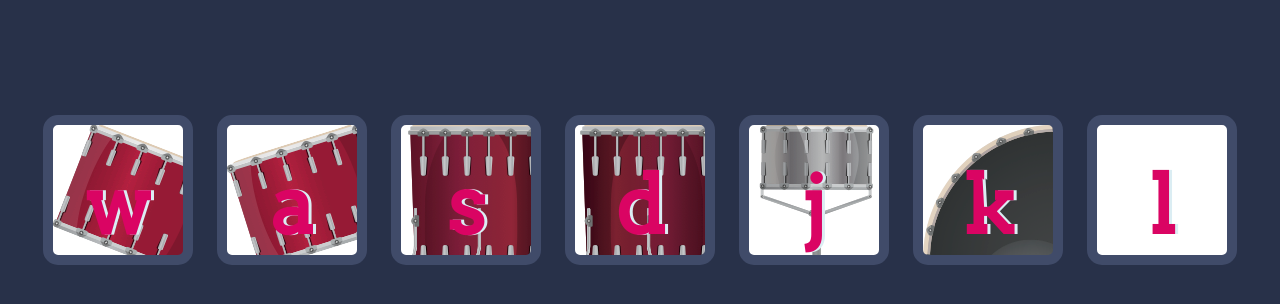
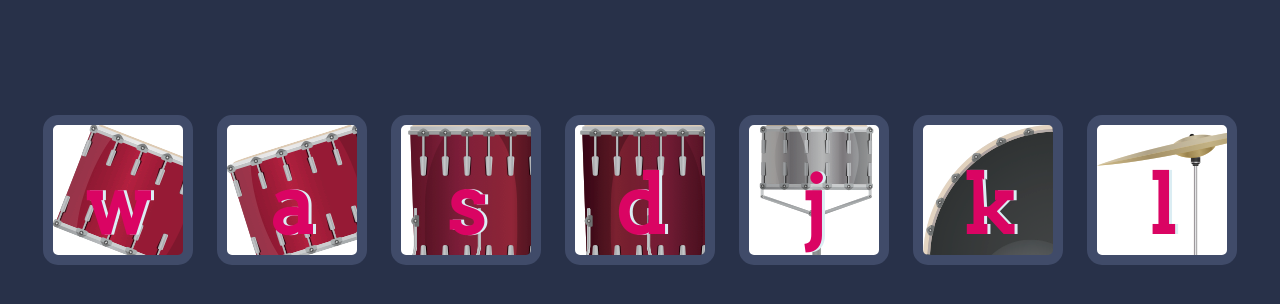
Before and after one commit to SherifAckles/Drum-Kit, a plain HTML site: page index.html in a window 1280 px wide. Shown: the part 174-478 px from the top of the page. Drawn offline with Linux system fonts and the light colour scheme; the site is published under a folder, as on GitHub Pages, so addresses that start at the root find nothing.

Commit message:
Fix a bug
The background image of the element i was not working, the fix is .l {
  background-image: url(./images/crash.png);

```diff
--- a/styles.css
+++ b/styles.css
@@ -41,7 +41,7 @@ background-image: url(./images/tom1.png);
 }
 
 .l {
-  background-image: url(/images/crash.png);
+  background-image: url(./images/crash.png);
 }
 
 .set {
```
